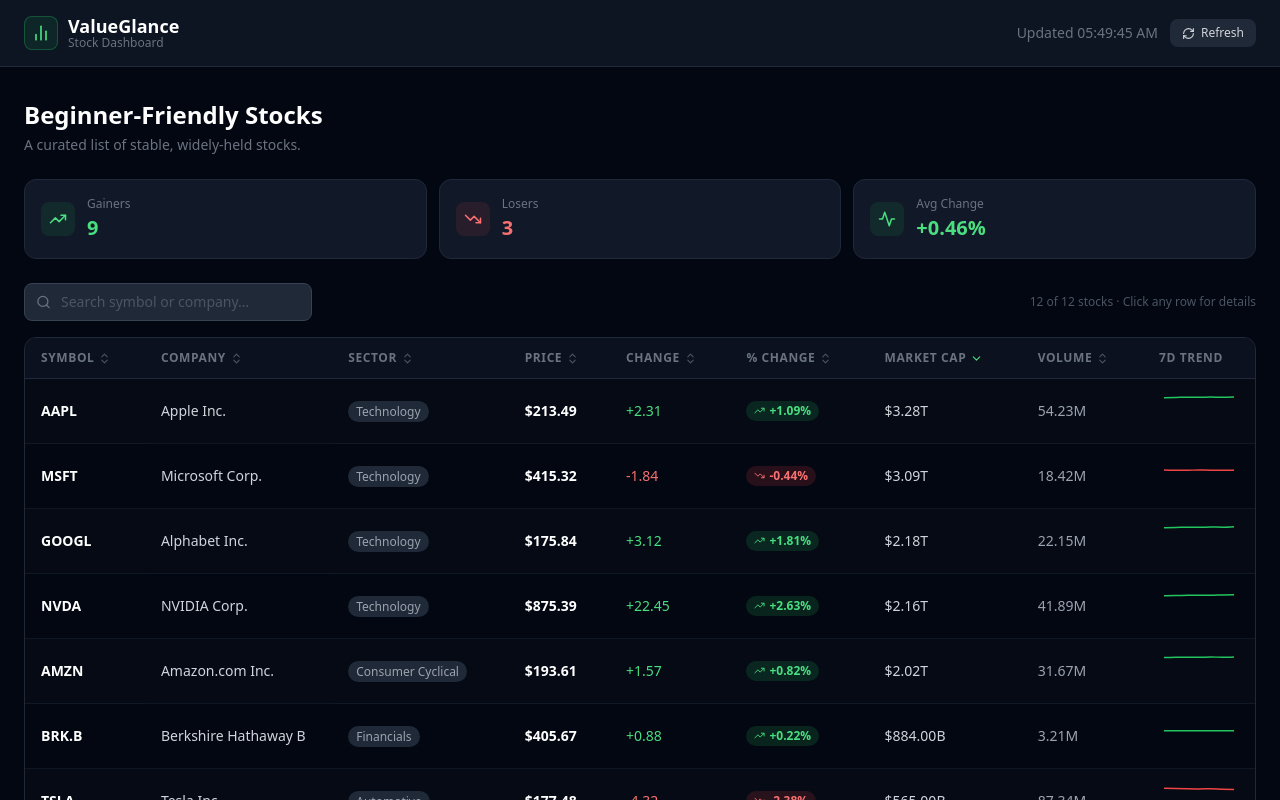
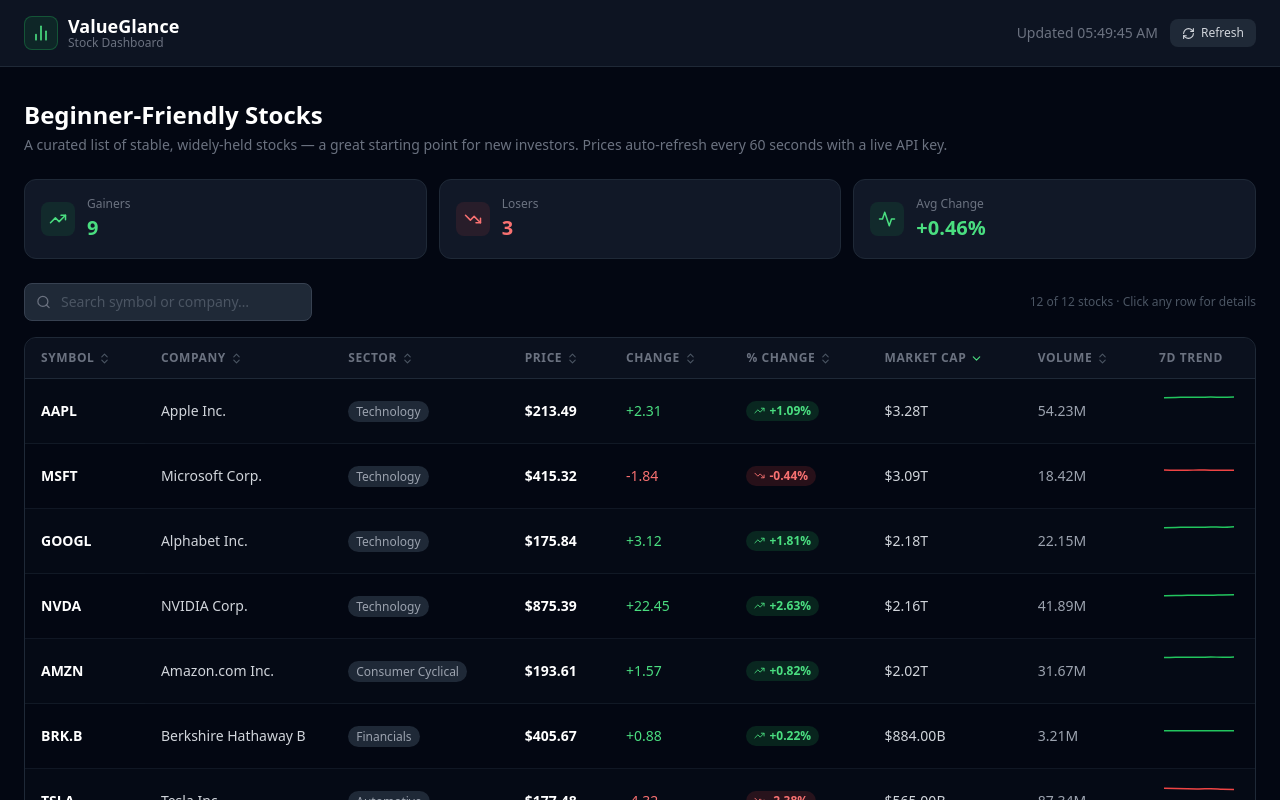
Before and after one commit to AvyaktKota/beginner-stock-display, a React (Vite) app: page / in a window 1280 px wide. Shown: the top 800 px of the page. Built offline with nearby package versions, Linux system fonts and the light colour scheme; no server answers.

Commit message:
ux: mention auto-refresh cadence in page subtitle

```diff
--- a/src/App.jsx
+++ b/src/App.jsx
@@ -23,7 +23,10 @@
       <main className="max-w-7xl mx-auto px-4 sm:px-6 py-8">
         <div className="mb-6">
           <h2 className="text-2xl font-bold text-white">Beginner-Friendly Stocks</h2>
-          <p className="text-gray-500 text-sm mt-1">A curated list of stable, widely-held stocks.</p>
+          <p className="text-gray-500 text-sm mt-1">
+            A curated list of stable, widely-held stocks — a great starting point for new investors.
+            Prices auto-refresh every 60 seconds with a live API key.
+          </p>
         </div>
         {error && (
           <div className="mb-5 flex items-center gap-3 bg-yellow-500/10 border border-yellow-500/20
```
